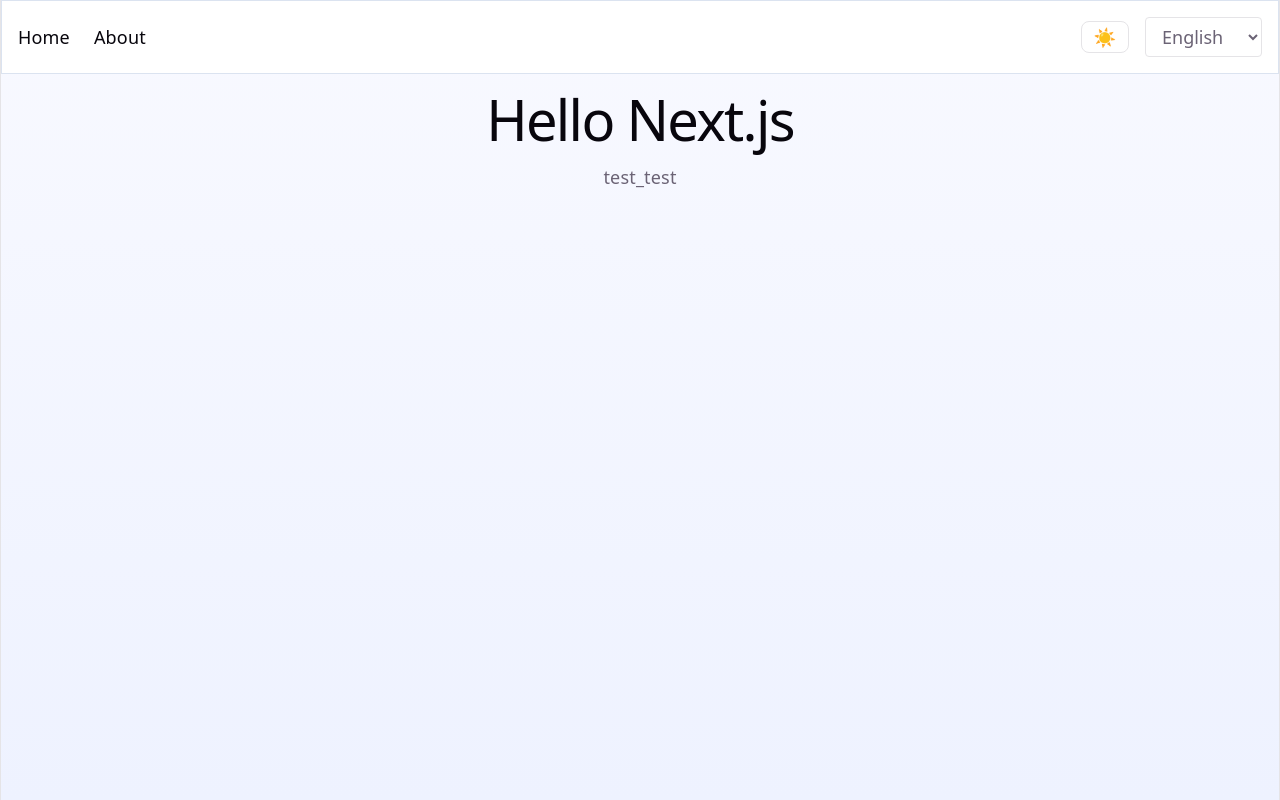
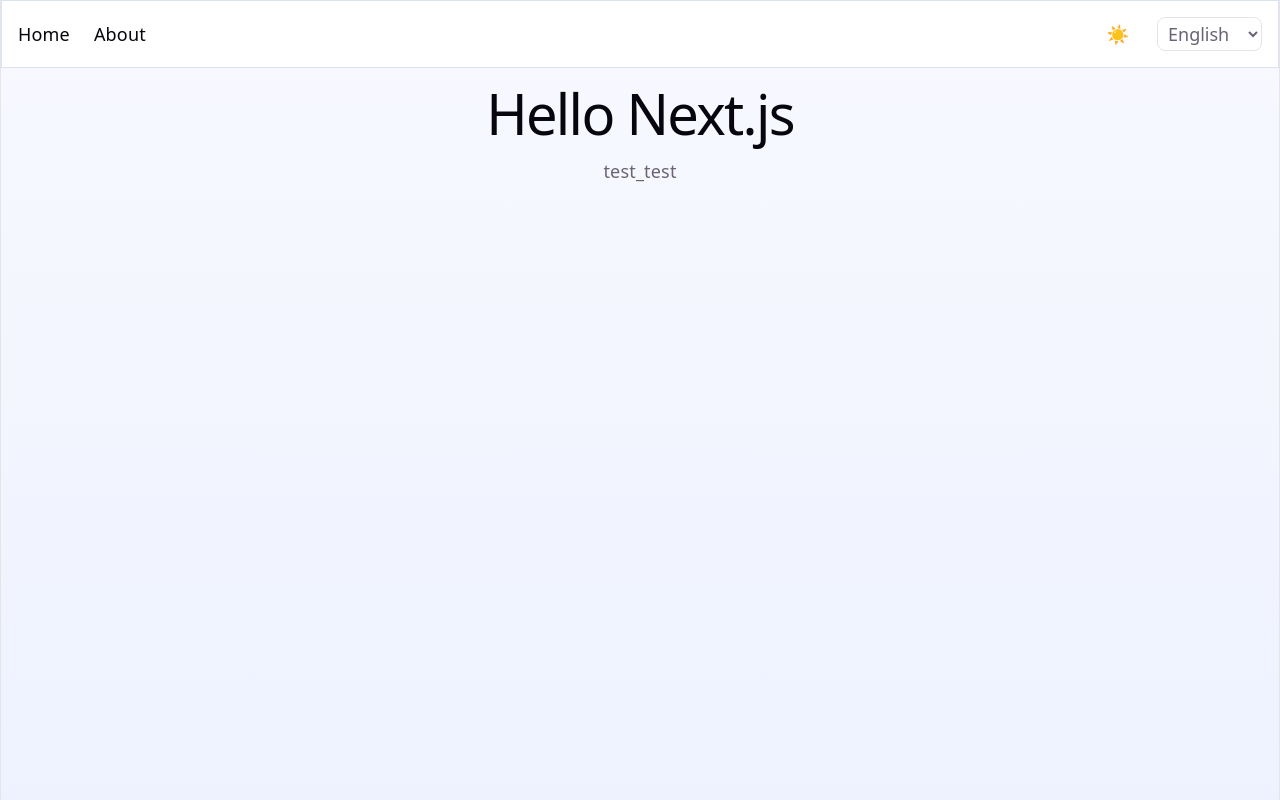
Before and after one commit to ArturKhelshtein/react2026Q2, a Next.js app: page /en in a window 1280 px wide. Built offline with nearby package versions, Linux system fonts and the light colour scheme.

Commit message:
fix: css

```diff
--- a/messages/en.json
+++ b/messages/en.json
@@ -9,5 +9,8 @@
     "AboutPage": {
         "title": "About",
         "description": "Author: Artur Khelshtein"
+    },
+    "NotFound": {
+        "message": "Page not found."
     }
 }
--- a/src/components/LocaleSwitcher.css
+++ b/src/components/LocaleSwitcher.css
@@ -1,8 +1,8 @@
 .locale-switcher {
-  padding: 6px 12px;
-  border: 1px solid var(--border);
-  border-radius: 4px;
-  background: var(--bg);
+  padding: 3px 6px;
+  border: var(--stroke-min) solid var(--border);
+  border-radius: var(--radius-min);
+  background: var(--surface);
   color: var(--text);
   font: inherit;
   cursor: pointer;
@@ -11,6 +11,6 @@
 }
 
 .locale-switcher:focus {
-  border-color: #7c3aed;
-  box-shadow: 0 0 0 3px rgba(124, 58, 237, 0.12);
+  border-color: var(--primary);
+  box-shadow: 0 0 0 3px var(--primary-focus-ring);
 }
--- a/src/components/ThemeToggle.css
+++ b/src/components/ThemeToggle.css
@@ -1,6 +1,6 @@
 .theme-toggle {
   padding: 6px 12px;
-  border: var(--stroke-min) solid var(--border);
+  border: var(--stroke-min) none;
   border-radius: var(--radius-min);
   background: var(--surface);
   color: var(--text);
```
